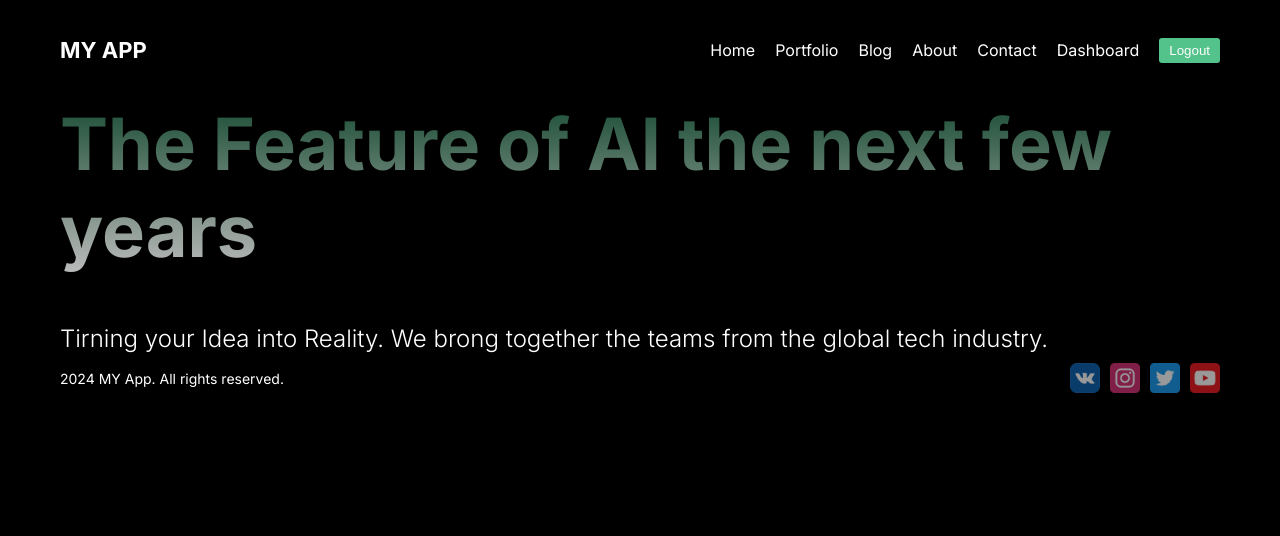
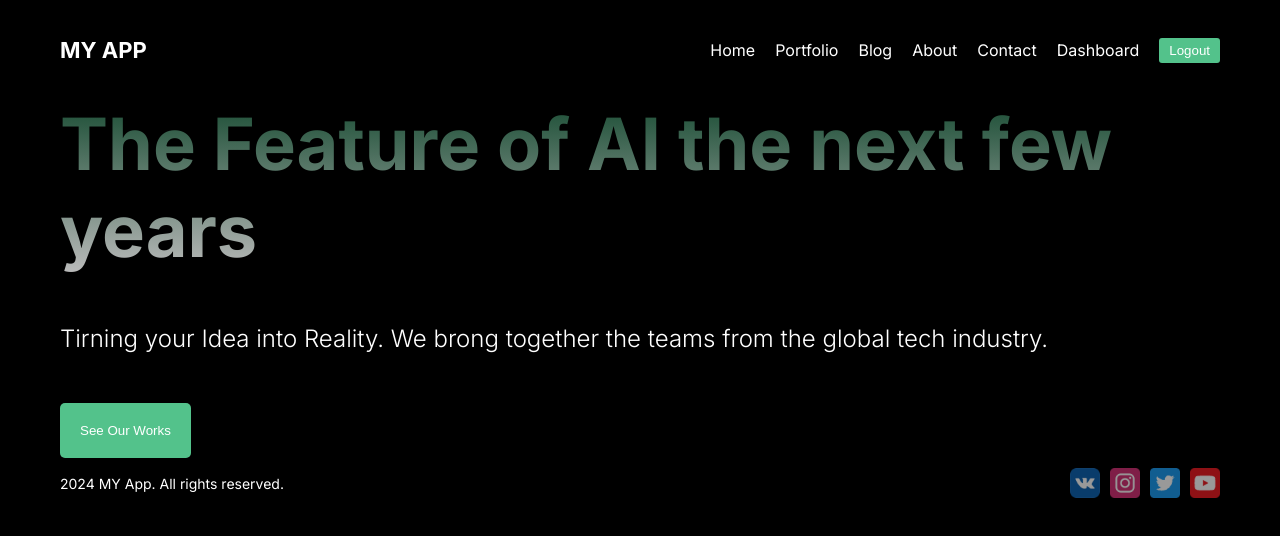
Before and after one commit to MikeSaburov/my_app, a Next.js app: page / in a window 1280 px wide. Shown: the top 536 px of the page. Built offline with nearby package versions, Linux system fonts and the light colour scheme.

Commit message:
feature(app/page): поключил кнопку на главную

```diff
--- a/src/app/page.jsx
+++ b/src/app/page.jsx
@@ -1,5 +1,6 @@
 import Image from 'next/image';
 import styles from './page.module.css';
+import Button from '@/components/button/button';
 
 export default function Home() {
   return (
@@ -10,6 +11,7 @@
           Tirning your Idea into Reality. We brong together the teams from the
           global tech industry.
         </p>
+        <Button url={'/portfolio'} text={'See Our Works'} />
       </div>
     </main>
   );
```
